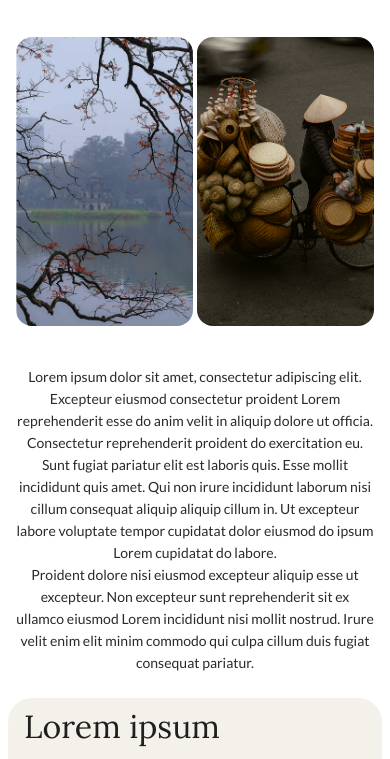
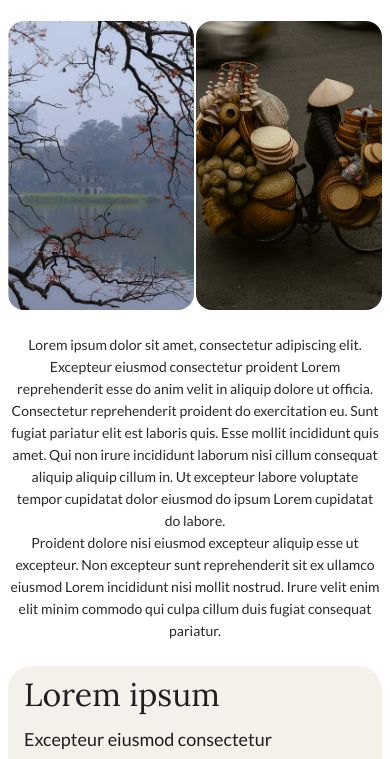
Before and after one commit to trandat9029/interview-testing-demo, a plain HTML site: page assets/html/index.html in a window 390 px wide. Shown: the part 57-816 px from the top of the page. Drawn offline with Linux system fonts and the light colour scheme.

Commit message:
complete responsive for mobile

```diff
--- a/assets/css/responsive.css
+++ b/assets/css/responsive.css
@@ -16,19 +16,21 @@
 @media(max-width: 767.98px){
     .container{
         padding: 0 0.8rem ;
+        width: 100%;
     }
     /* -------gallery------- */
     .gallery{
-        padding: 0 0.8rem;
+        padding: 0;
     }
     .gallery__title {
         font-size: 3.2rem;
     }
     .gallery .gallery__row{
-        gap: 0.4rem;
+        gap: 0.2rem;
+        padding: 2.4rem 0;
     }
     .gallery .gallery__row .gallery__image {
-        width: 17.7rem;
+        width: 100%;
         height: 28.9rem;
     }
     .gallery .gallery__text {
@@ -45,11 +47,11 @@
 
     .cards__row--first {
         flex-direction: column-reverse;
-
+        margin-bottom: 0.8rem;
     }
     .cards__row .card{
         width: 100%;
-        height: 42rem;
+        height: auto;
 
     }
     .card .card__image{
```
